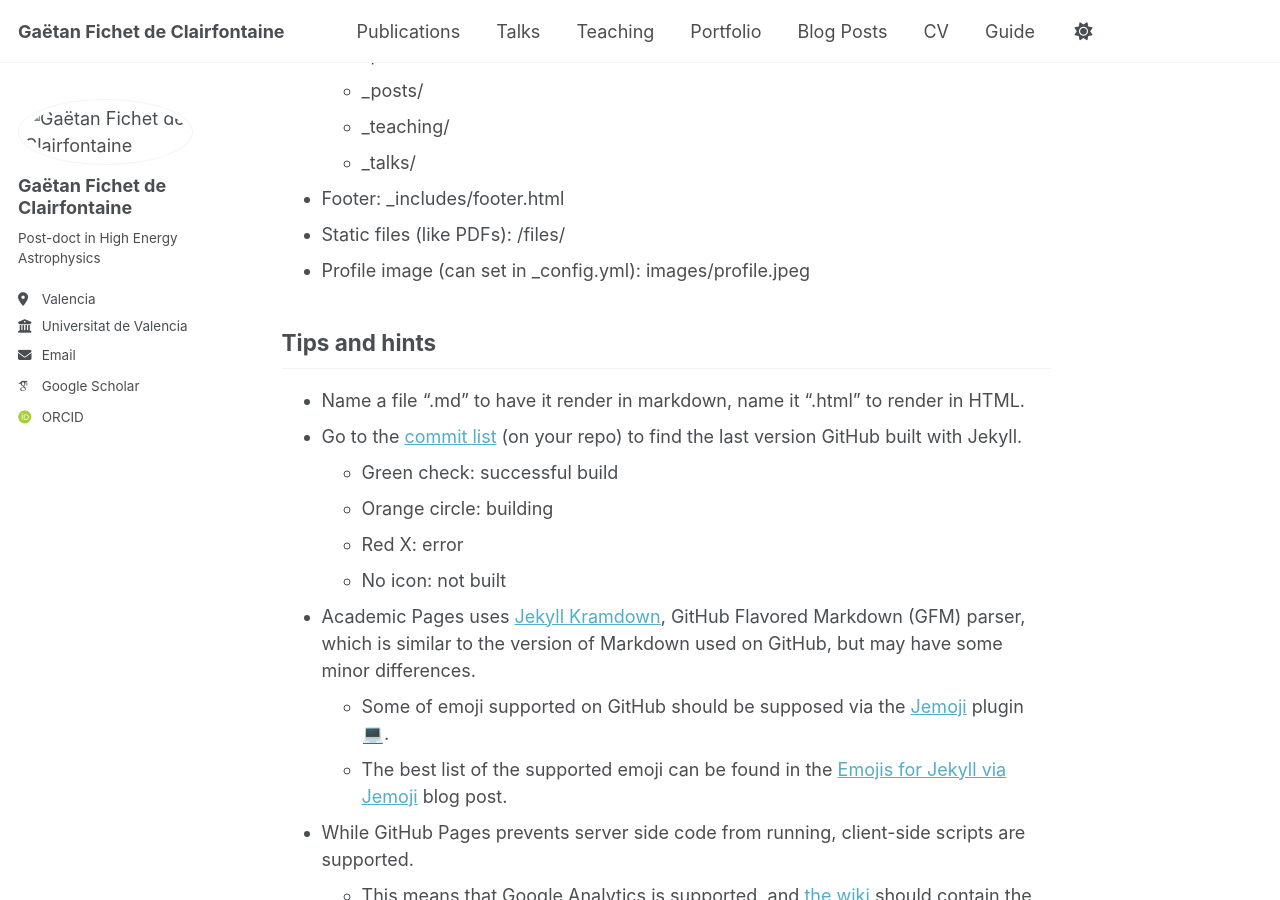
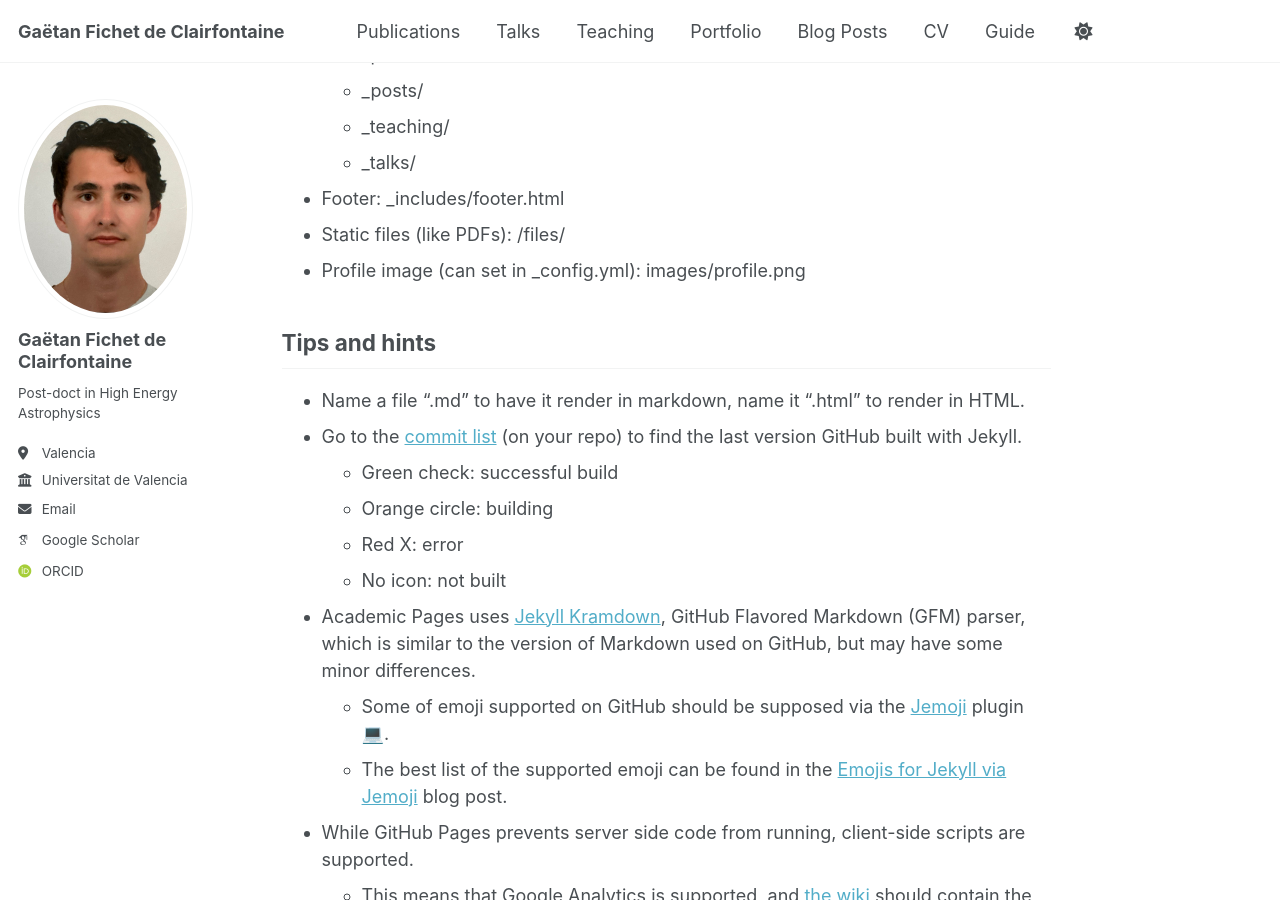
Before and after one commit to GFichetDC/my-website, a Jekyll site: the page built from _pages/markdown.md, in a window 1280 px wide and 900 px high, scrolled down 382 px. Built offline with Jekyll 4.4.1, drawn with Linux system fonts in a browser that asks for light colours; emoji names are drawn with the system emoji font; some web fonts are replaced.

Commit message:
Add files

```diff
--- a/_pages/markdown.md
+++ b/_pages/markdown.md
@@ -20,7 +20,7 @@
   * _talks/
 * Footer: _includes/footer.html
 * Static files (like PDFs): /files/
-* Profile image (can set in _config.yml): images/profile.jpeg
+* Profile image (can set in _config.yml): images/profile.png
 
 ## Tips and hints
 
```
Also changed, not shown: images/profile.png (added), 1 other file.
